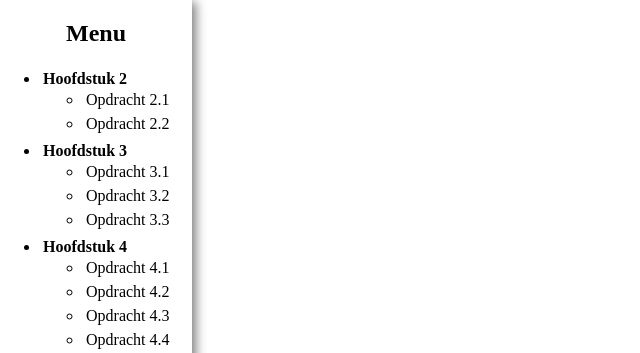
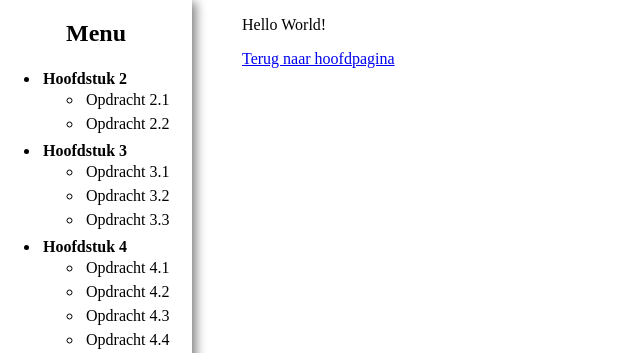
Before and after one commit to Rachel1999/phpopdrachten, a PHP site: page /hoofdstuk2/opdracht_2-1.php in a window 1280 px wide. Shown: the part 100-453 px from the top of the page, without its empty margins (0-640 px from the left). Run offline with PHP 8.4, Linux system fonts and the light colour scheme.

Commit message:
added and finished opdracht_2-1.php

```diff
--- a/hoofdstuk2/opdracht_2-1.php
+++ b/hoofdstuk2/opdracht_2-1.php
@@ -1,9 +1,9 @@
 <?php
 /*
  User: Rachel1999
- Date: 5-2-2020
- Time: 14:38
- File: template.php
+ Date: 10-2-2020
+ Time: 11:30
+ File: opdracht_2-1.php
 */
 ?>
 <html lang="en">
@@ -83,5 +83,13 @@
         </li>
     </ul>
 </aside>
+<main id="wrapper">
+    <p>
+        <?php
+            echo "Hello World!";
+        ?>
+    </p>
+    <a href="../index.php">Terug naar hoofdpagina</a>
+</main>
 </body>
 </html>
```
